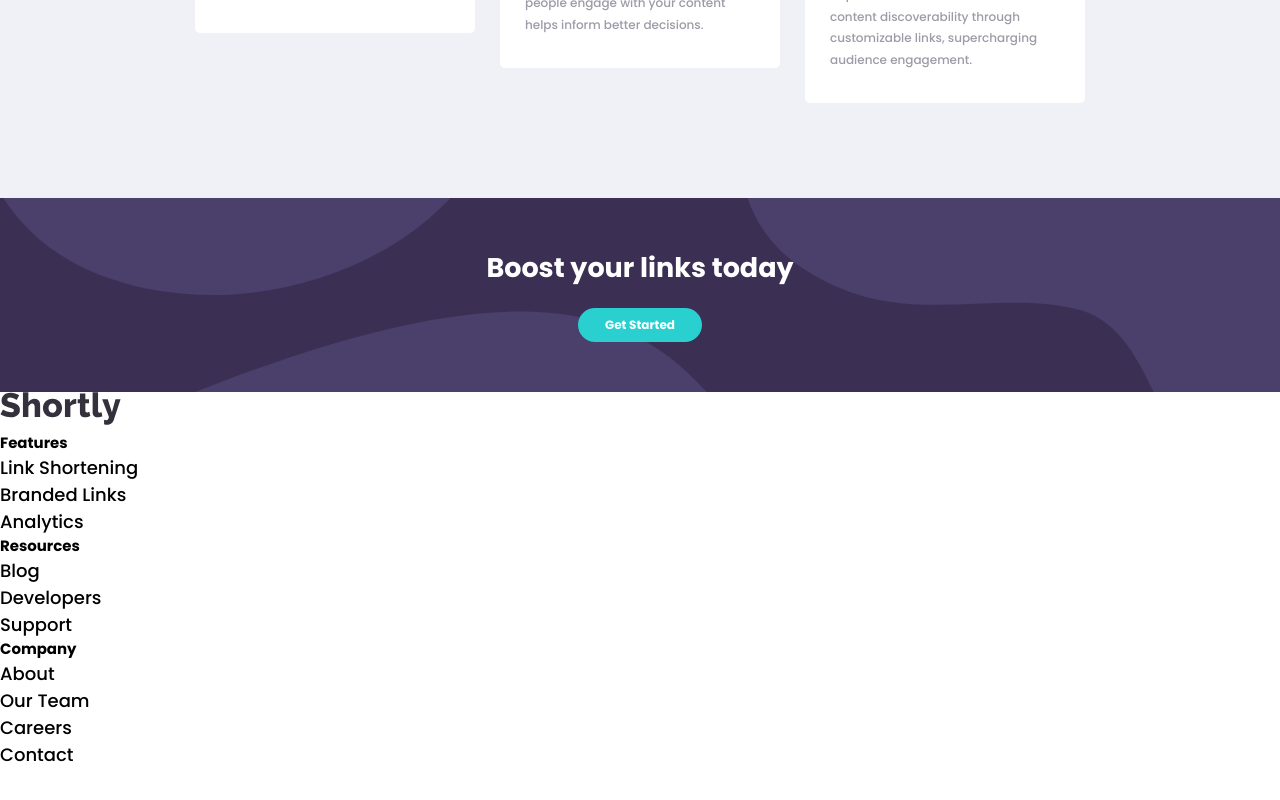
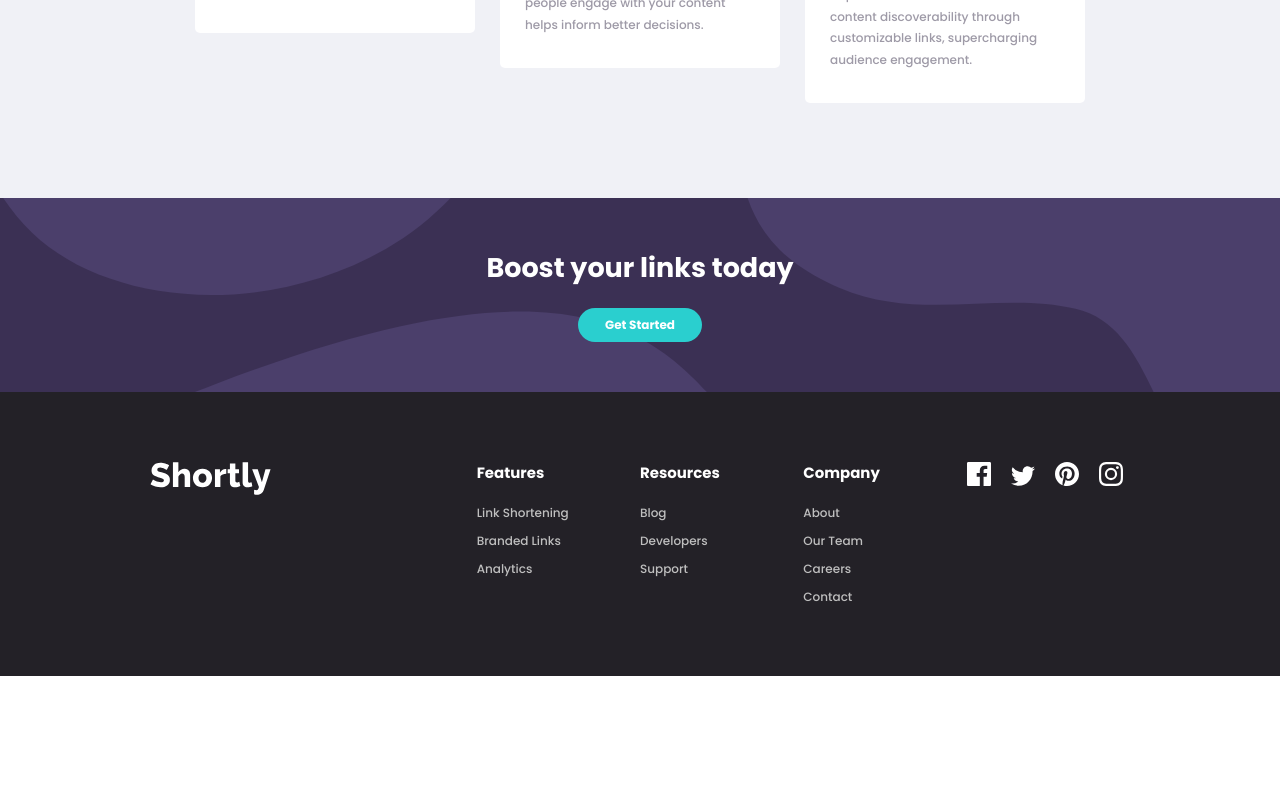
Before and after one commit to waleed-alfaifi/url-shortening-app, a React (Create React App) app: page / in a window 1280 px wide. Shown: the part 1387-2187 px from the top of the page. After the commit the page ends 2063 px from the top, so only its background shows below. Built offline with nearby package versions, Linux system fonts and the light colour scheme.

Commit message:
Footer + initial version of desktop done

```diff
--- a/public/css/main.css
+++ b/public/css/main.css
@@ -224,6 +224,53 @@ body {
 
 .features__text {
   color: #9e9aa7;
+}
+
+.footer {
+  background-color: #232127;
+  color: #ffffff;
+  padding: 7rem 15rem;
+  display: grid;
+  grid-template-columns: 2fr repeat(4, 1fr);
+}
+
+.footer ul {
+  list-style: none;
+}
+
+.footer__logo {
+  justify-self: start;
+}
+
+.footer__list__heading {
+  margin-bottom: 2rem;
+}
+
+.footer__list__item {
+  font-size: 1.2rem;
+  color: #bfbfbf;
+}
+
+.footer__list__item:not(:last-child) {
+  margin-bottom: 1rem;
+}
+
+.footer__list__item a {
+  text-decoration: none;
+  color: inherit;
+}
+
+.footer__list__item a:active {
+  color: #9e9aa7;
+}
+
+.footer__social-list {
+  display: flex;
+  align-items: baseline;
+}
+
+.footer__social-list__icon:not(:last-child) {
+  margin-right: 2rem;
 }
 
 .btn {
--- a/src/Layout/Footer.js
+++ b/src/Layout/Footer.js
@@ -1,5 +1,5 @@
 import React from 'react';
-import logo from '../images/logo.svg';
+import logo from '../images/logo-white.svg';
 import FooterList from '../components/FooterList';
 
 // Social icons
@@ -26,16 +26,24 @@ const Footer = () => {
       />
       <ul className="footer__social-list">
         <li className="footer__social-list__icon">
-          <img src={facebook} alt="Facebook" />
+          <a href="https://www.facebook.com">
+            <img src={facebook} alt="Facebook" />
+          </a>
         </li>
         <li className="footer__social-list__icon">
-          <img src={twitter} alt="Twitter" />
+          <a href="https://www.twitter.com">
+            <img src={twitter} alt="Twitter" />
+          </a>
         </li>
         <li className="footer__social-list__icon">
-          <img src={pinterest} alt="Pinterest" />
+          <a href="https://www.pinterest.com">
+            <img src={pinterest} alt="Pinterest" />
+          </a>
         </li>
         <li className="footer__social-list__icon">
-          <img src={instagram} alt="Instrgram" />
+          <a href="https://www.instagram.com">
+            <img src={instagram} alt="Instrgram" />
+          </a>
         </li>
       </ul>
     </footer>
--- a/src/components/FooterList.js
+++ b/src/components/FooterList.js
@@ -6,7 +6,7 @@ const FooterList = ({ heading, items = [] }) => {
       <h5 className="footer__list__heading">{heading}</h5>
       {items.map((item, index) => (
         <li className="footer__list__item" key={index}>
-          {item}
+          <a href="#">{item}</a>
         </li>
       ))}
     </ul>
--- a/src/sass/layout/_layout.scss
+++ b/src/sass/layout/_layout.scss
@@ -49,3 +49,55 @@
     color: $grayish-violet;
   }
 }
+
+.footer {
+  background-color: $dark-violet;
+  color: #ffffff;
+  padding: 7rem 15rem;
+
+  display: grid;
+  grid-template-columns: 2fr repeat(4, 1fr);
+
+  ul {
+    list-style: none;
+  }
+
+  &__logo {
+    justify-self: start;
+  }
+
+  &__list {
+    &__heading {
+      margin-bottom: 2rem;
+    }
+
+    &__item {
+      font-size: 1.2rem;
+      color: $gray-color;
+
+      &:not(:last-child) {
+        margin-bottom: 1rem;
+      }
+
+      a {
+        text-decoration: none;
+        color: inherit;
+
+        &:active {
+          color: $grayish-violet;
+        }
+      }
+    }
+  }
+
+  &__social-list {
+    display: flex;
+    align-items: baseline;
+
+    &__icon {
+      &:not(:last-child) {
+        margin-right: 2rem;
+      }
+    }
+  }
+}
```
Also changed, not shown: public/bg-shorten-desktop.svg (deleted), src/images/logo-white.svg (added).
